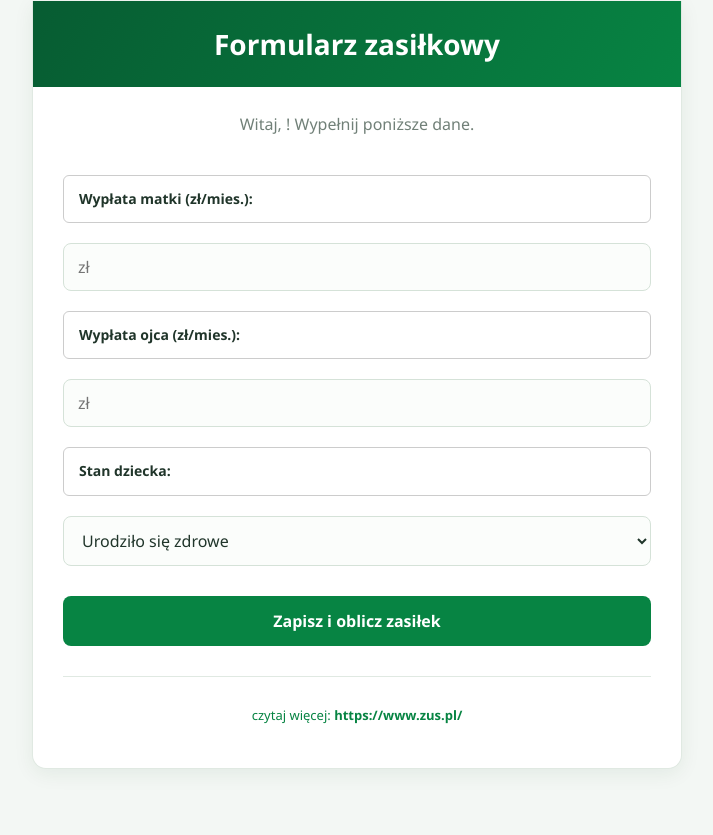
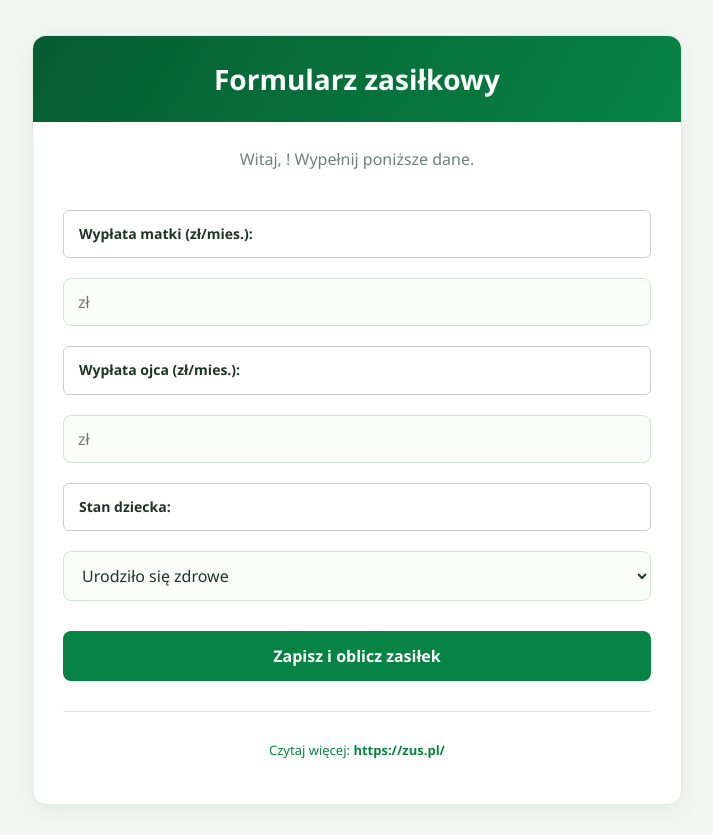
Before and after one commit to piotrjsafo/KN_-NEURON--HACKNATION_-Zasilkowy_przewodnik_przyszlego_rodzica, a plain HTML site: page formularz.html in a window 1280 px wide. Shown: the whole page, without its empty margins (283-996 px from the left). Before the commit the page ends 800 px from the top, so only its background shows below. Drawn offline with Linux system fonts and the light colour scheme.

Commit message:
risks are red + some new stuff

```diff
--- a/formularz.html
+++ b/formularz.html
@@ -46,8 +46,8 @@ body {
     margin: 0 auto;
     background: var(--card);
     border: 1px solid var(--line);
-    border-top: none;
-    border-radius: 0 0 14px 14px;
+    border-radius: 14px;
+    overflow: hidden;
     padding: 30px;
     box-shadow: 0 5px 20px rgba(20, 65, 35, 0.07);
     text-align: center;
@@ -214,6 +214,15 @@ footer a:hover {
         font-size: 20px;
     }
 }
+body {
+    min-height: 100vh;
+    margin: 0;
+    padding: 35px 15px 30px;
+    background: var(--bg);
+    color: var(--ink);
+    font-family: "Segoe UI", Arial, sans-serif;
+    line-height: 1.6;
+}
 
     </style>
 </head>
@@ -251,8 +260,8 @@ footer a:hover {
     </form>
 
     <footer>
-        <p id="Czytaj">czytaj więcej:
-            <a href="https://www.zus.pl/" target="_blank">https://www.zus.pl/</a>
+        <p id="Czytaj">Czytaj więcej:
+            <a href="https://zus.pl/" target="_blank">https://zus.pl/</a>
         </p>
     </footer>
 
--- a/info.css
+++ b/info.css
@@ -1,4 +1,6 @@
 :root {
+    --bad: #b42323;
+    --badbg: #fff0f0;
     --bg: #f3f7f4;
     --card-bg: #ffffff;
     --text: #162b20;
@@ -159,6 +161,22 @@
     font-size: 0.95rem;
     color: var(--warn-text);
   }
+.risk h2,
+h2.risk {
+  color: var(--bad);
+  border-bottom-color: #f1c0c0;
+}
+
+.risk-card {
+  background: var(--badbg);
+  border-color: #f1c0c0;
+  border-left: 4px solid var(--bad);
+}
+
+.risk-card li,
+.risk-card b {
+  color: var(--bad);
+}
 
   .num {
     font-weight: 700;
```
Also changed, not shown: info.html (+2 -2 lines).
